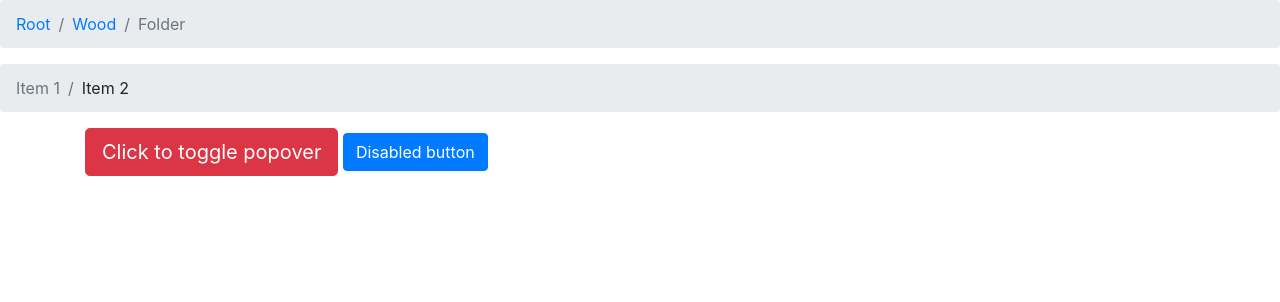
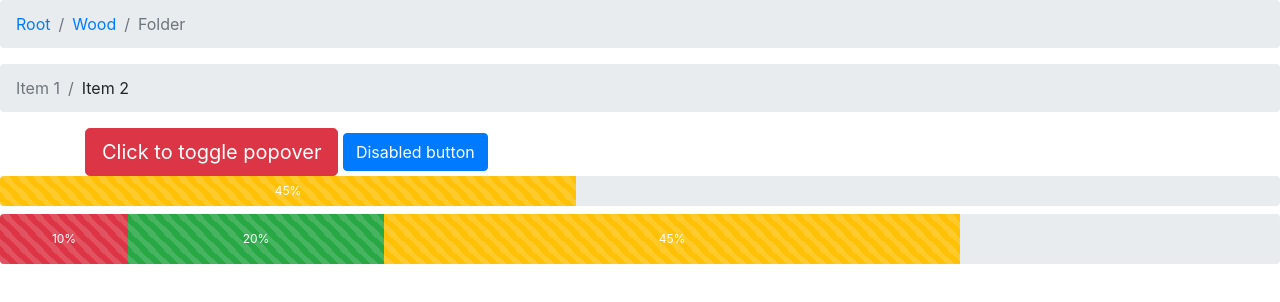
Before and after one commit to bekshpekov/Bootstrap_exemp_3, a plain HTML site: page index.html in a window 1280 px wide. Drawn offline with nearby package versions, Linux system fonts and the light colour scheme; files that its build step writes are made by us from their sources.

Commit message:
Строки загрузки

```diff
--- a/index.html
+++ b/index.html
@@ -39,6 +39,17 @@
 		</div>
 	</div>
 
+    <!-- Строка загруги -->
+    <div class="progress mb-2" style="height: 30px;">
+        <div class="progress-bar bg-warning progress-bar-striped" style="width: 45%" >45%</div>
+    </div>
+    <div class="progress mb-2" style="height: 50px;">
+        <div class="progress-bar bg-danger progress-bar-striped progress-bar-animated" style="width: 10%" >10%</div>
+        <div class="progress-bar bg-success progress-bar-striped progress-bar-animated" style="width: 20%" >20%</div>
+        <div class="progress-bar bg-warning progress-bar-striped progress-bar-animated" style="width: 45%" >45%</div>
+    </div>
+
+
 
 
 
```
